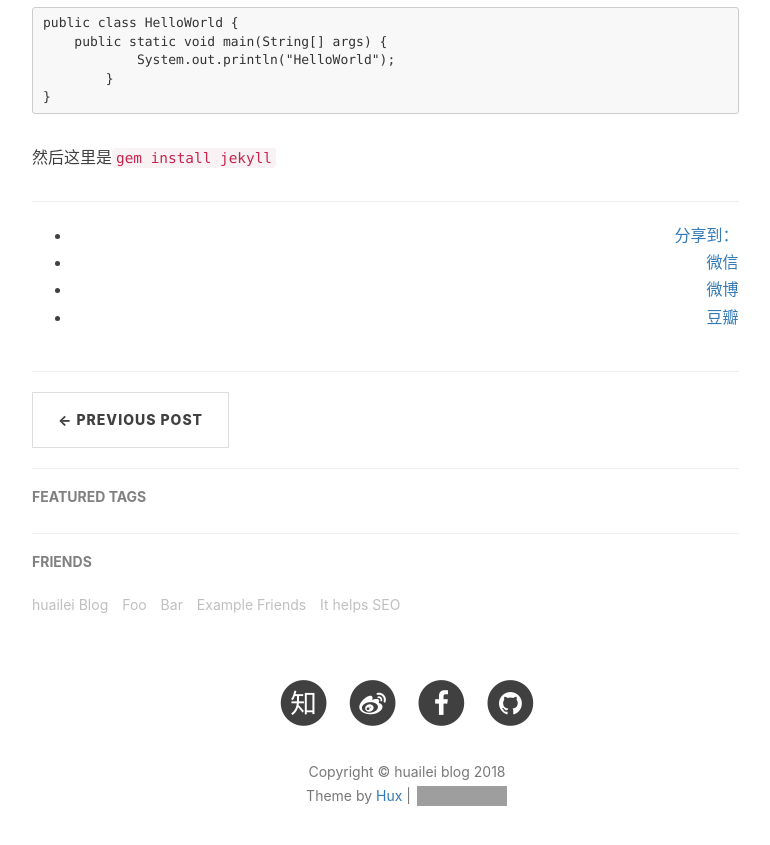
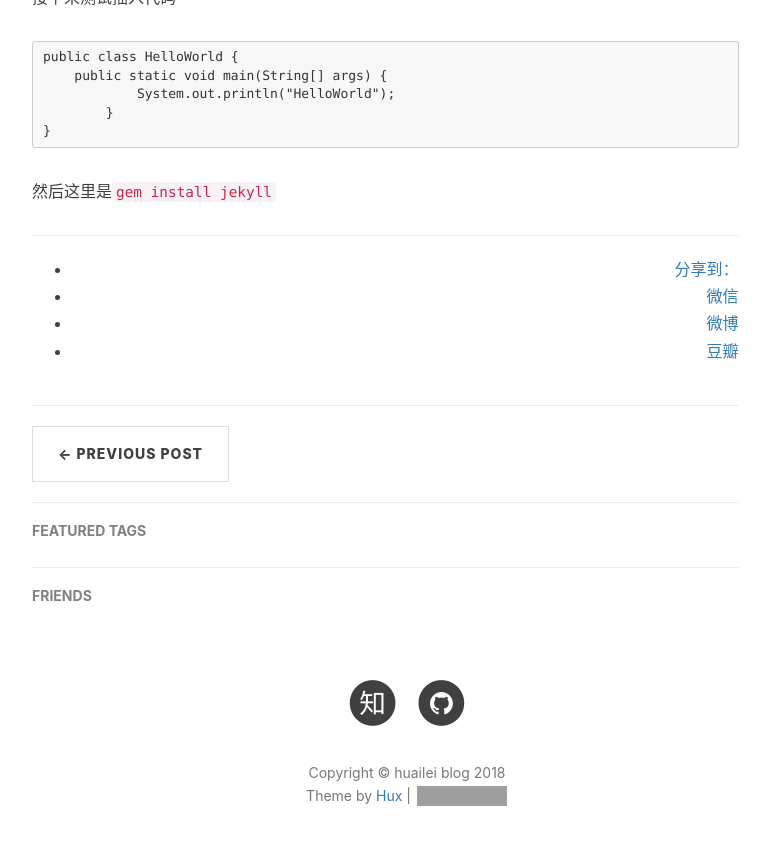
Before and after one commit to huaileicoder/huaileicoder.github-io, a Jekyll site: the page built from _posts/2018-08-11-myfirstBlog-2018.markdown, in a window 1280 px wide and 900 px high, scrolled down 1268 px. Shown: the top 845 px of the window, without its empty margins (233-1003 px from the left). Built offline with Jekyll 4.4.1, drawn with Linux system fonts in a browser that asks for light colours; nearby versions of some CDN libraries; comment, search, counter and statistics services are not loaded; grey boxes are pictures that could not be loaded.

Commit message:
修改了_config.yml

```diff
--- a/_config.yml
+++ b/_config.yml
@@ -4,19 +4,19 @@
 header-img: img/home-bg.jpg
 email: huailei2017@gmail.com
 description: ""
-keyword: ""
+keyword: "Trust The Process"
 url:               # your host, for absolute URL
 baseurl:          # for example, '/blog' if your blog hosted on 'host/blog'
 
+future: true
 
 
 # SNS settings
 RSS: false
-weibo_username:     huaileicoder
 zhihu_username:     huaileicoder
 github_username:    huaileicoder
-#twitter_username:  huxpro
-facebook_username:  huaileicoder
+twitter_username:
+#facebook_username:  huaileicoder
 
 
 
@@ -68,7 +68,7 @@
 
 # Sidebar settings
 sidebar: true                           # whether or not using Sidebar.
-sidebar-about-description: "写写代码，做做设计，看看产品。世界那么大，多玩玩看看。"
+sidebar-about-description: "Trust The Process"
 sidebar-avatar: /img/avatar-hux.jpg      # use absolute URL, seeing it's used in both `/` and `/about/`
 
 
@@ -79,22 +79,13 @@
 
 
 
+# Progressive Web Apps
+chrome-tab-theme-color: "#000000"
+service-worker: true
+
+
+
 # Friends
 friends: [
-    {
-        title: "huailei Blog",
-        href:
-    },{
-        title: "Foo",
-        href: "#"
-    },{
-        title: "Bar",
-        href: "#"
-    },{
-        title: "Example Friends",
-        href: "#"
-    },{
-        title: "It helps SEO",
-        href: "#"
-    }
+
 ]
--- a/_posts/2018-08-11-myfirstBlog-2018.markdown
+++ b/_posts/2018-08-11-myfirstBlog-2018.markdown
@@ -6,6 +6,7 @@
 author:     "huailei"
 header-img: "img/post-bg-2015.jpg"
 tags:
+    -Life
 
 ---
 
```
Also changed, not shown: 7 other files.
